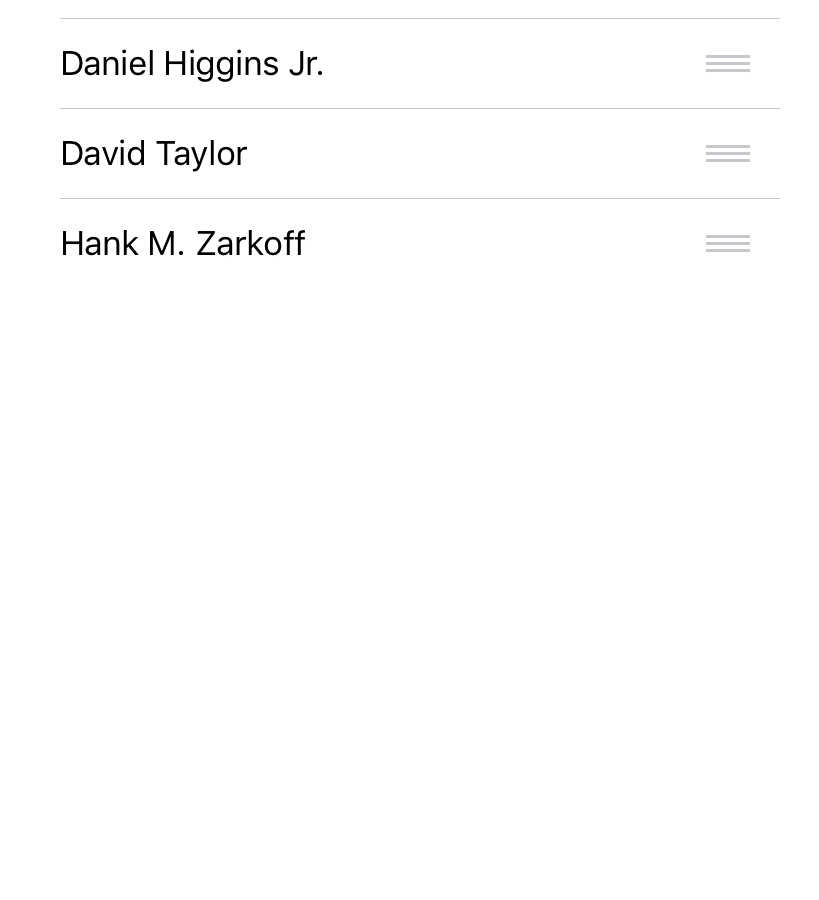
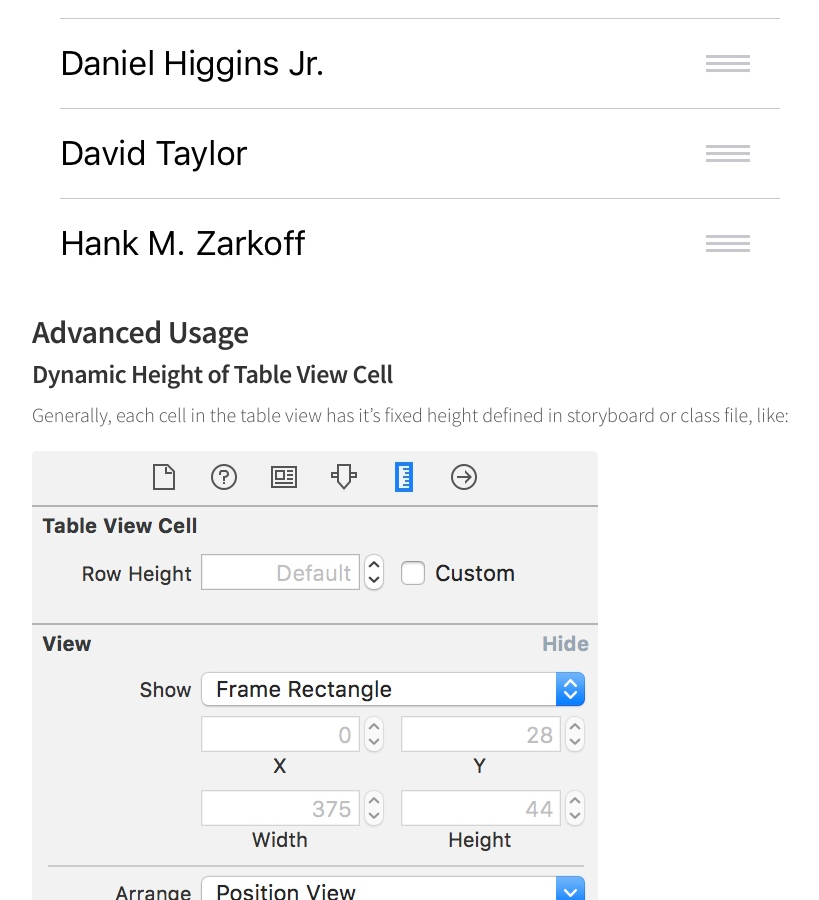
Before and after one commit to MESIRD/mesird.github.io, a Jekyll site: the page built from _posts/2016-10-23-UITableView-overview.md, in a window 1280 px wide and 900 px high, scrolled down 8041 px. Shown: the whole window, without its empty margins (116-935 px from the left). Built offline with Jekyll 4.4.1, drawn with Linux system fonts in a browser that asks for light colours; comment, search, counter and statistics services are not loaded; before the commit the page ends 8446 px from its top, so only the background shows below that.

Commit message:
update uitableview

```diff
--- a/_posts/2016-10-23-UITableView-overview.md
+++ b/_posts/2016-10-23-UITableView-overview.md
@@ -190,3 +190,11 @@ If you just want the reorder function, that is to say just display reorder hambu
 The first one notify table view that you do not need indent while it's in editing mode, and the second one tells table view you do not need any editing style on the specified row. Quite easy, right? It would look like this.
 
 ![](/images/uitableview-overview/14787087129851.jpg)
+
+## Advanced Usage
+
+### Dynamic Height of Table View Cell
+
+Generally, each cell in the table view has it's fixed height defined in storyboard or class file, like:
+
+![](/images/uitableview-overview/14790500517604.jpg)
```
Also changed, not shown: images/uitableview-overview/14790500517604.jpg (added).
